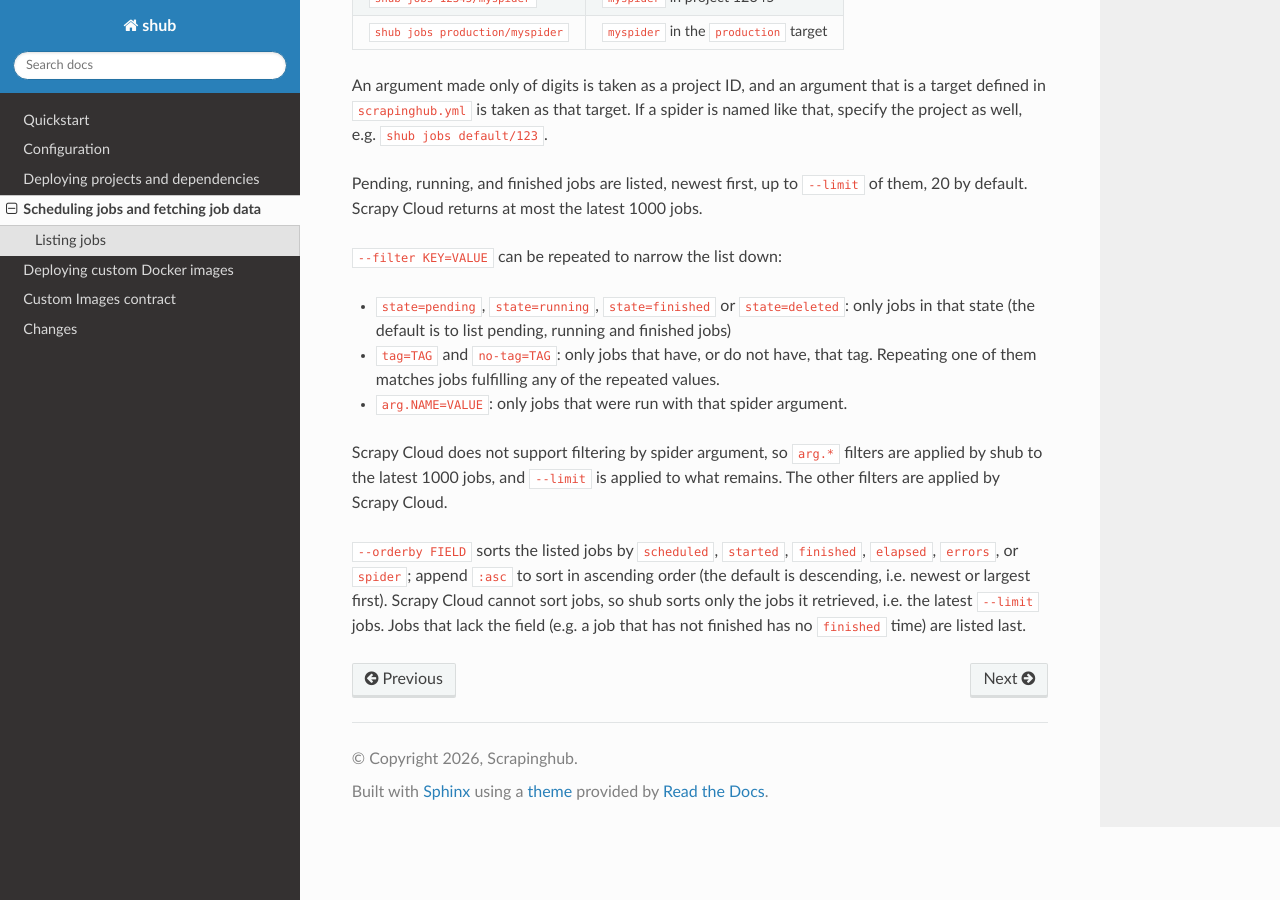
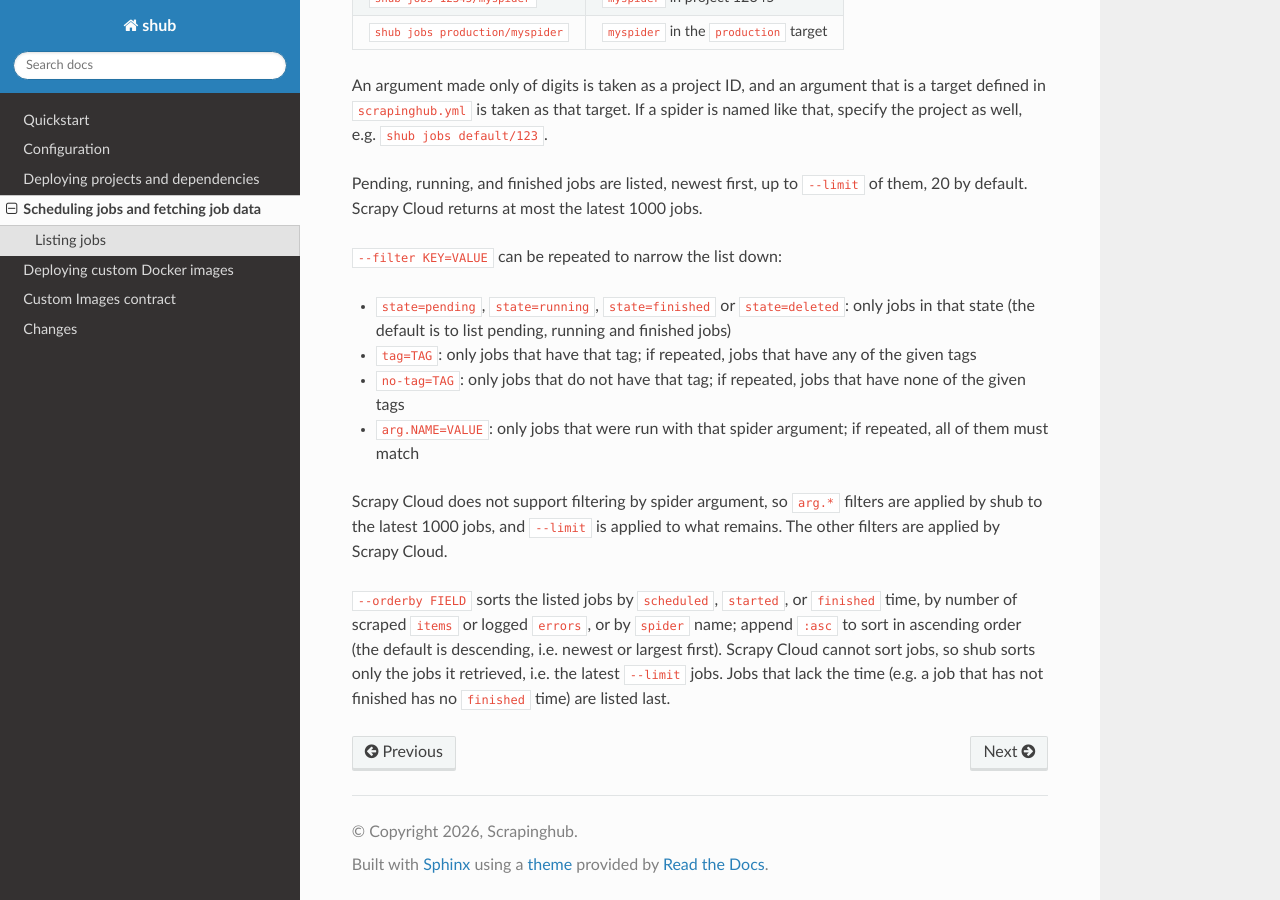
Before and after one commit to scrapinghub/shub, a Sphinx documentation site: the page built from docs/scheduling.rst, in a window 1280 px wide and 900 px high, scrolled down 1926 px. Built offline with Sphinx 7.4.7 and the Read the Docs theme 3.1.0, drawn with Linux system fonts in a browser that asks for light colours.

Commit message:
Fix the shub jobs docs on repeated filters and --orderby
Repeated no-tag filters match jobs having none of the given tags, and
--orderby offers items instead of elapsed. Also drop the :ref: role from
the changelog entry: no other entry uses Sphinx roles, and they do not
render outside of Sphinx, e.g. on GitHub.

Co-Authored-By: Claude Opus 5.5 <noreply@anthropic.com>

```diff
--- a/CHANGES.rst
+++ b/CHANGES.rst
@@ -28,7 +28,7 @@ Changes
 -   New ``shub jobs`` command to list the latest jobs of a project or of a
     spider, so that you can find a job key without opening the web interface.
     It supports ``--limit``, ``--filter`` (by state, tag, or spider
-    argument), and ``--orderby``. See :ref:`scheduling`.
+    argument), and ``--orderby``.
 
 2.18.1 (2026-07-08)
 ==========
--- a/docs/scheduling.rst
+++ b/docs/scheduling.rst
@@ -108,18 +108,21 @@ jobs.
 * ``state=pending``, ``state=running``, ``state=finished`` or
   ``state=deleted``: only jobs in that state (the default is to list pending,
   running and finished jobs)
-* ``tag=TAG`` and ``no-tag=TAG``: only jobs that have, or do not have, that
-  tag. Repeating one of them matches jobs fulfilling any of the repeated
-  values.
-* ``arg.NAME=VALUE``: only jobs that were run with that spider argument.
+* ``tag=TAG``: only jobs that have that tag; if repeated, jobs that have any
+  of the given tags
+* ``no-tag=TAG``: only jobs that do not have that tag; if repeated, jobs that
+  have none of the given tags
+* ``arg.NAME=VALUE``: only jobs that were run with that spider argument; if
+  repeated, all of them must match
 
 Scrapy Cloud does not support filtering by spider argument, so ``arg.*``
 filters are applied by shub to the latest 1000 jobs, and ``--limit`` is
 applied to what remains. The other filters are applied by Scrapy Cloud.
 
-``--orderby FIELD`` sorts the listed jobs by ``scheduled``, ``started``,
-``finished``, ``elapsed``, ``errors``, or ``spider``; append ``:asc`` to sort
-in ascending order (the default is descending, i.e. newest or largest first).
-Scrapy Cloud cannot sort jobs, so shub sorts only the jobs it retrieved, i.e.
-the latest ``--limit`` jobs. Jobs that lack the field (e.g. a job that has not
-finished has no ``finished`` time) are listed last.
+``--orderby FIELD`` sorts the listed jobs by ``scheduled``, ``started``, or
+``finished`` time, by number of scraped ``items`` or logged ``errors``, or by
+``spider`` name; append ``:asc`` to sort in ascending order (the default is
+descending, i.e. newest or largest first). Scrapy Cloud cannot sort jobs, so
+shub sorts only the jobs it retrieved, i.e. the latest ``--limit`` jobs. Jobs
+that lack the time (e.g. a job that has not finished has no ``finished``
+time) are listed last.
```
